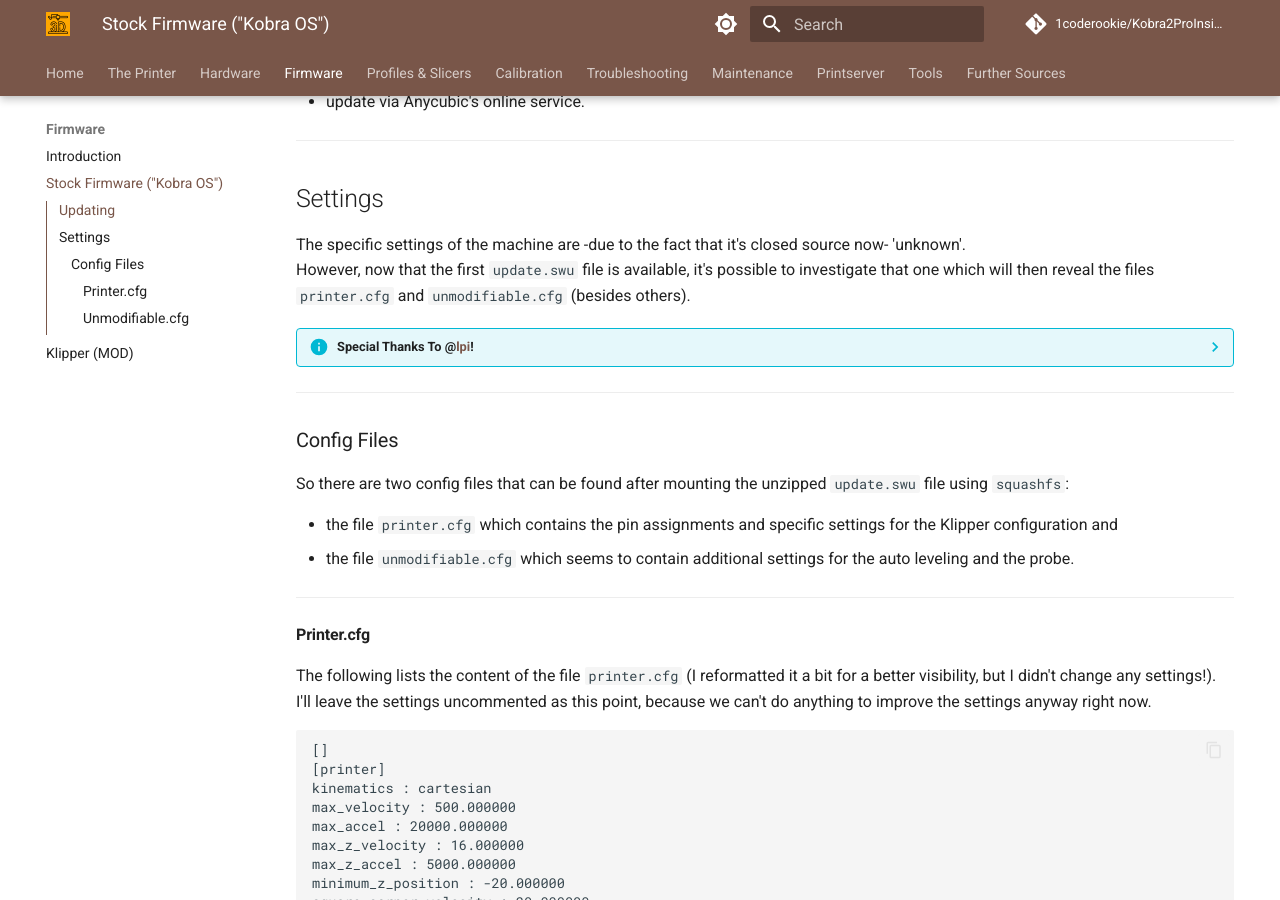
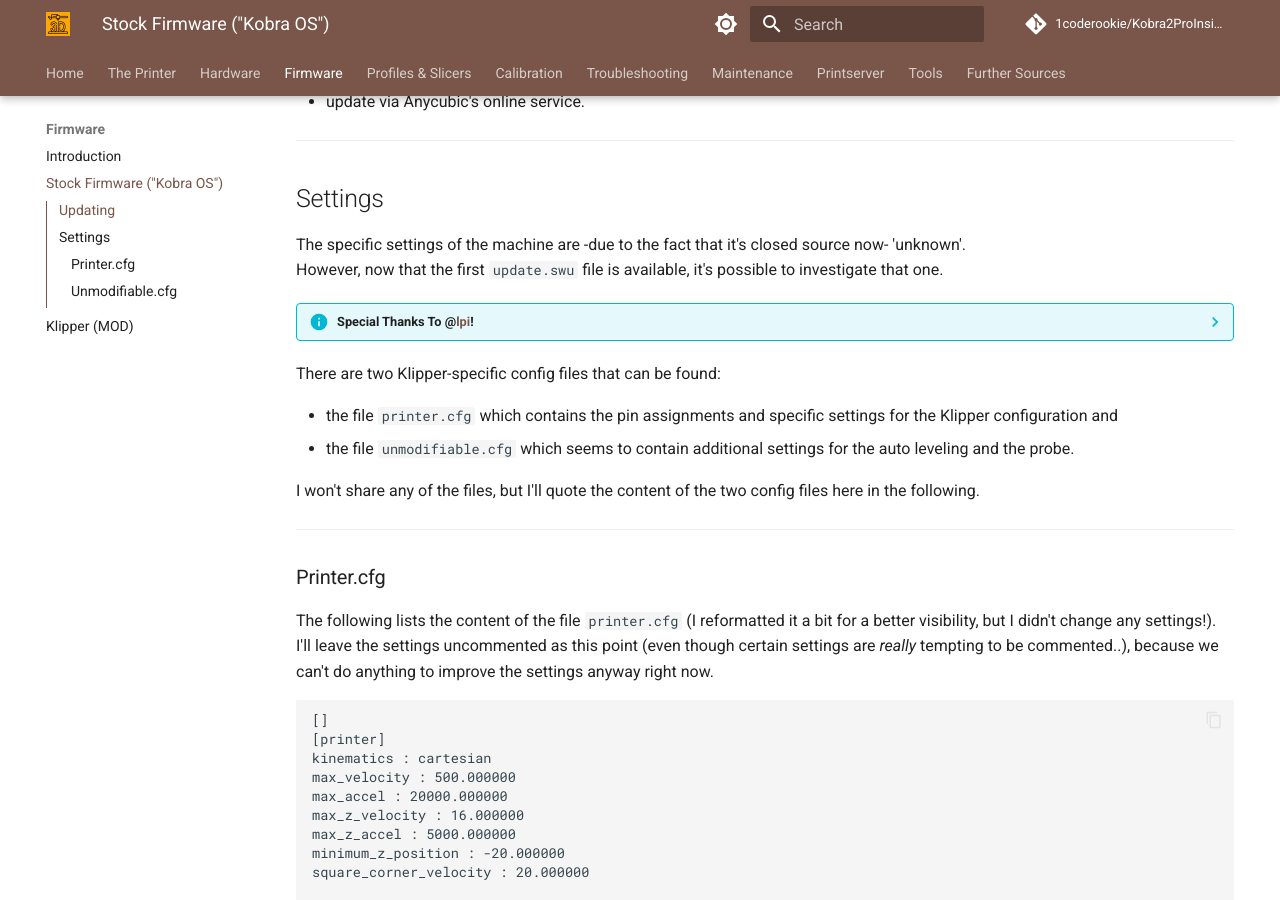
Before and after one commit to 1coderookie/Kobra2ProInsights, an MkDocs documentation site: the page built from docs/firmware/fw_kobraOS.md, in a window 1280 px wide and 900 px high, scrolled down 438 px. Built offline with MkDocs 1.6.1 and Material for MkDocs 9.7.7, drawn with Linux system fonts in a browser that asks for light colours; comment, search, counter and statistics services are not loaded.

Commit message:
Update fw_kobraOS.md

````diff
--- a/docs/firmware/fw_kobraOS.md
+++ b/docs/firmware/fw_kobraOS.md
@@ -33,7 +33,7 @@
 
 ## Settings
 The specific settings of the machine are -due to the fact that it's closed source now- 'unknown'.
-However, now that the first `update.swu` file is available, it's possible to investigate that one which will then reveal the files `printer.cfg` and `unmodifiable.cfg` (besides others).
+However, now that the first `update.swu` file is available, it's possible to investigate that one.
 
 ??? info "Special Thanks To @[lpi](https://github.com/lpi)!"
 
@@ -41,20 +41,19 @@
     I won't share the files, but I'll add the content of the two config files here in the following.
     However, if you want to access the files by your own, you can do so by unzipping the file `update.swu` and then mount the main directory with `squashfs`.
 
----
 
-### Config Files
-
-So there are two config files that can be found after mounting the unzipped `update.swu` file using `squashfs`:
+There are two Klipper-specific config files that can be found:
 
 - the file `printer.cfg` which contains the pin assignments and specific settings for the Klipper configuration and
 - the file `unmodifiable.cfg` which seems to contain additional settings for the auto leveling and the probe.
 
+I won't share any of the files, but I'll quote the content of the two config files here in the following.
+
 ---
 
-#### Printer.cfg
+### Printer.cfg
 The following lists the content of the file `printer.cfg` (I reformatted it a bit for a better visibility, but I didn't change any settings!).
-I'll leave the settings uncommented as this point, because we can't do anything to improve the settings anyway right now.
+I'll leave the settings uncommented as this point (even though certain settings are *really* tempting to be commented..), because we can't do anything to improve the settings anyway right now.
 
 ```
 []
@@ -351,7 +350,7 @@
 
 ---
 
-#### Unmodifiable.cfg
+### Unmodifiable.cfg
 
 The following lists the content of the file `unmodifiable.cfg`.
 
````
